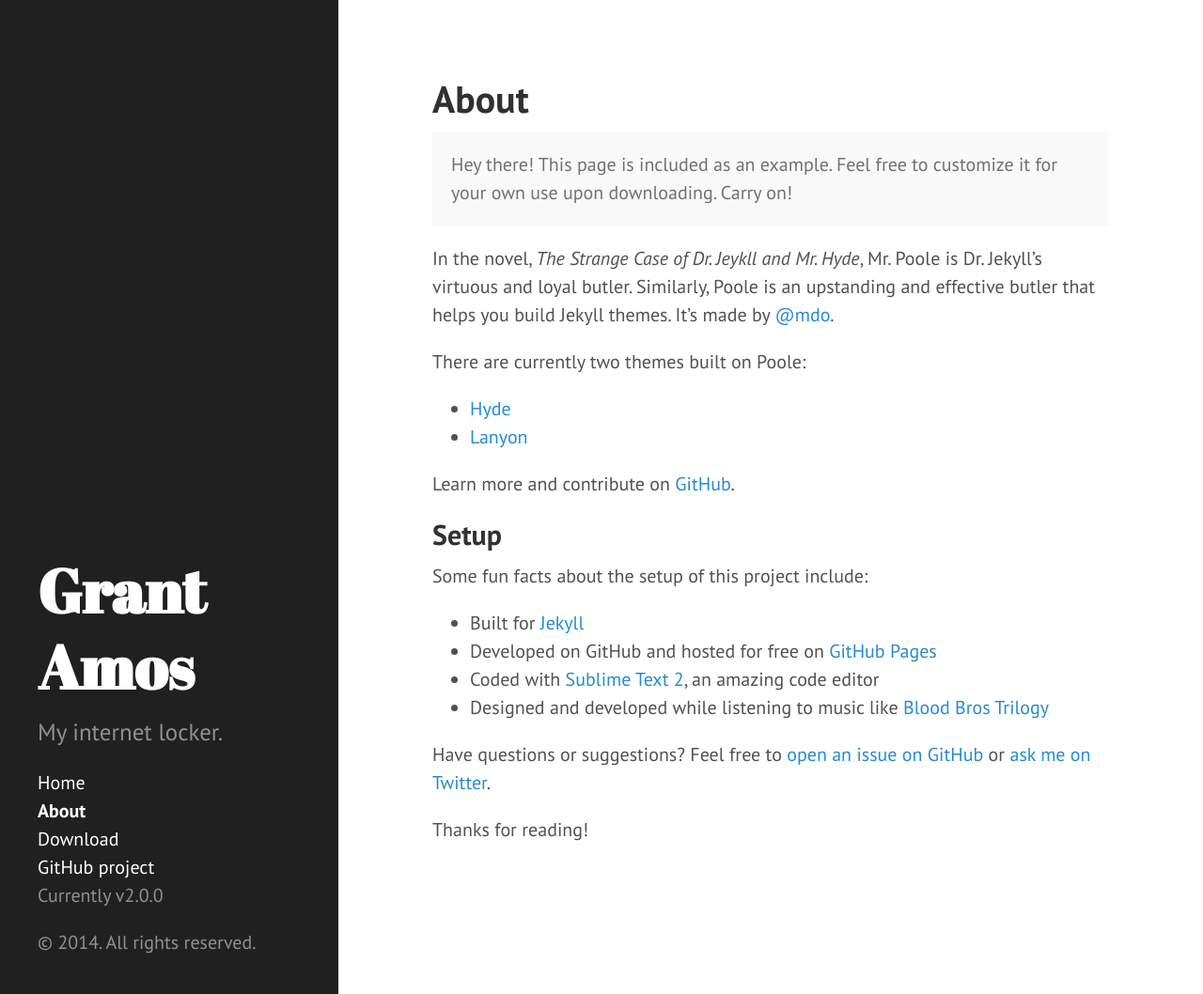
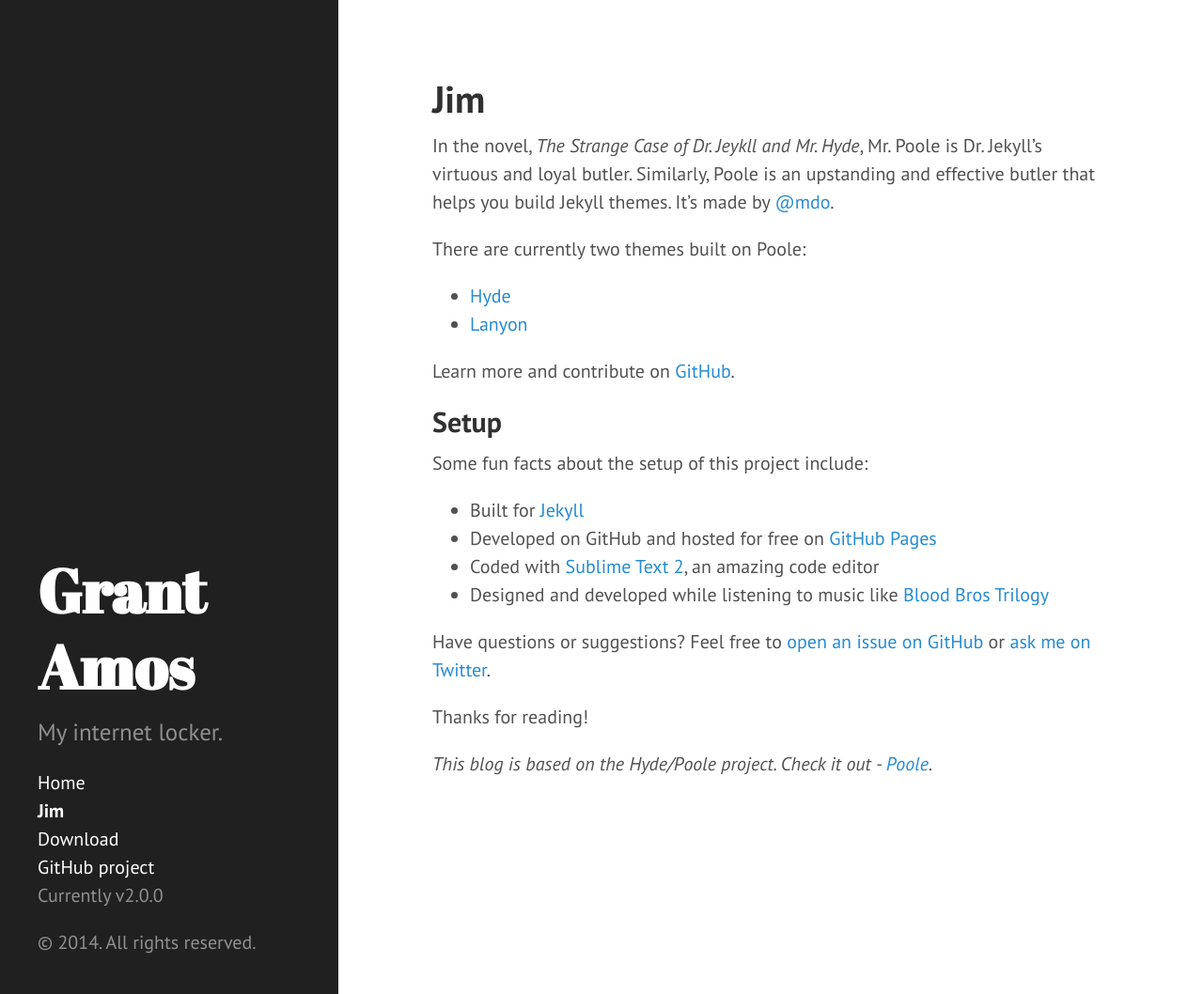
Before and after one commit to grantamos/grantamos.github.io, a Jekyll site: the page built from about.md, in a window 1280 px wide and 1058 px high. Shown: the whole window at 94% size. Built offline with Jekyll 4.4.1, drawn with Linux system fonts in a browser that asks for light colours; Markdown is read by kramdown in place of the engine named in the settings.

Commit message:
Changed about

```diff
--- /dev/null
+++ b/Gemfile
@@ -0,0 +1,2 @@
+source 'https://rubygems.org'
+gem 'github-pages'
--- a/about.md
+++ b/about.md
@@ -1,11 +1,7 @@
 ---
 layout: page
-title: About
+title: Jim
 ---
-
-<p class="message">
-  Hey there! This page is included as an example. Feel free to customize it for your own use upon downloading. Carry on!
-</p>
 
 In the novel, *The Strange Case of Dr. Jeykll and Mr. Hyde*, Mr. Poole is Dr. Jekyll's virtuous and loyal butler. Similarly, Poole is an upstanding and effective butler that helps you build Jekyll themes. It's made by [@mdo](https://twitter.com/mdo).
 
@@ -28,3 +24,5 @@ Some fun facts about the setup of this project include:
 Have questions or suggestions? Feel free to [open an issue on GitHub](https://github.com/poole/issues/new) or [ask me on Twitter](https://twitter.com/mdo).
 
 Thanks for reading!
+
+*This blog is based on the Hyde/Poole project.  Check it out - [Poole](http://getpoole.com/).*
```
Also changed, not shown: Gemfile.lock (added), 17 other files.
